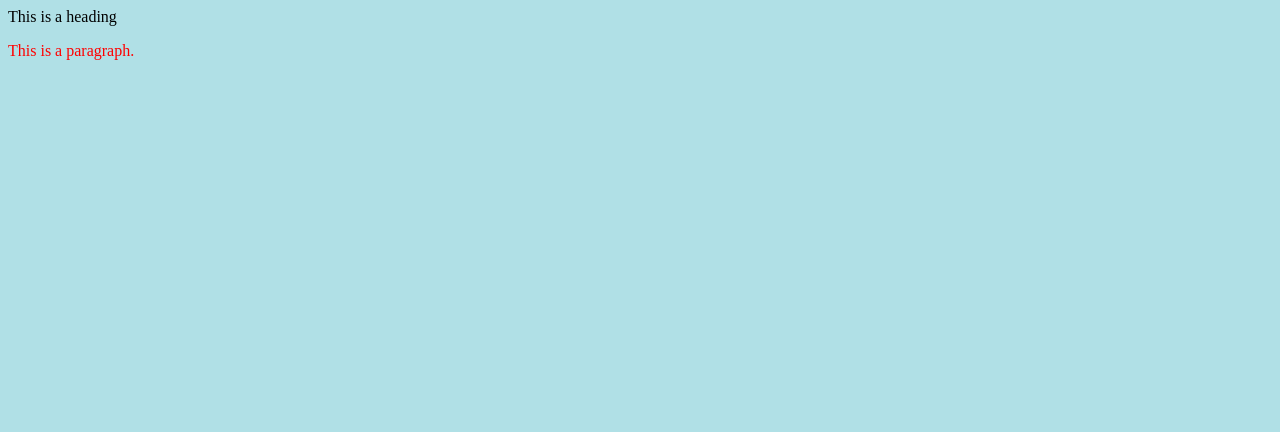
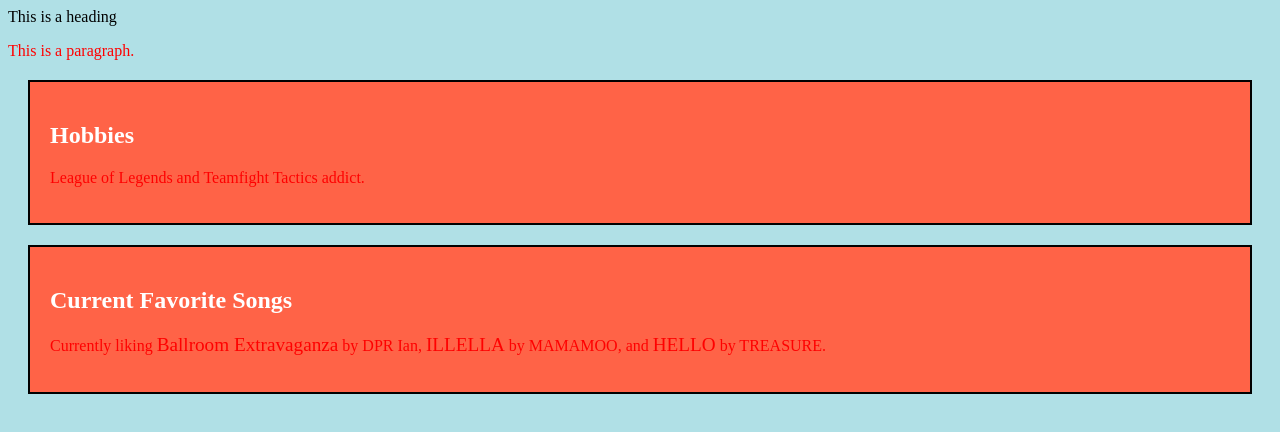
Before and after one commit to kevinp0122/kevinp0122.github.io, a plain HTML site: page index.html in a window 1280 px wide. Drawn offline with Linux system fonts and the light colour scheme.

Commit message:
added stuff

```diff
--- a/index.html
+++ b/index.html
@@ -7,5 +7,15 @@
 
 		<h1>This is a heading</h1>
 		<p>This is a paragraph.</p>
+
+		<div class = "section">
+			<h2>Hobbies</h2>
+			<p>League of Legends and Teamfight Tactics addict.</p>
+		</div>
+
+		<div class = "section">
+			<h2>Current Favorite Songs</h2>
+			<p>Currently liking <span class = "songname">Ballroom Extravaganza</span> by DPR Ian, <span class = "songname">ILLELLA</span> by MAMAMOO, and <span class = "songname">HELLO</span> by TREASURE.</p>
+
 	</body>
 </html>
--- a/stylesheet.css
+++ b/stylesheet.css
@@ -12,3 +12,18 @@ p
 {
 	color: red;
 }
+
+.section
+{
+	background-color: tomato;
+	color: white;
+	border: 2px solid black;
+	margin: 20px;
+	padding: 20px;
+}
+
+.songname
+{
+	font-size: 120%;
+	color: red;
+}
```
